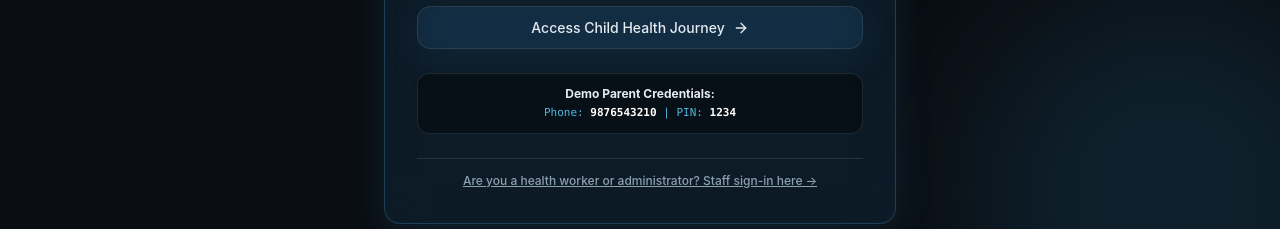
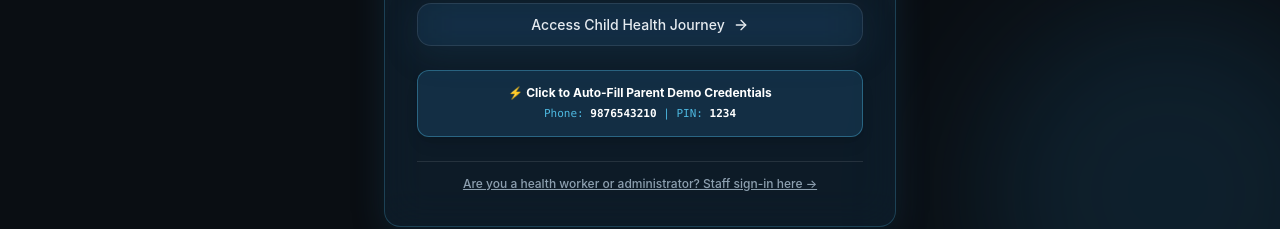
Before and after one commit to MasterKrutik/Cardiosentinal, a React app in the folder frontend/: page /family/login in a window 1280 px wide. Shown: the part 496-725 px from the top of the page. Built offline with nearby package versions, Linux system fonts and the light colour scheme; no server answers; the HTML template or start-up script is replaced by a standard one.

Commit message:
feat: enhance parent portal login with 1-click interactive demo credentials auto-fill

```diff
--- a/frontend/src/pages/FamilyLoginPage.jsx
+++ b/frontend/src/pages/FamilyLoginPage.jsx
@@ -211,10 +211,20 @@ export default function FamilyLoginPage() {
           </button>
         </form>
 
-        {/* Demo Credentials Styled Glass Pill */}
-        <div className="p-3 rounded-xl bg-black/40 border border-white/10 text-center text-xs text-[#8DA0B0] space-y-1">
-          <p className="font-bold text-[#E6EBF0]">{t.demoTitle}</p>
-          <p className="font-mono text-[11px] text-[#4EB8E0]">Phone: <span className="text-white font-bold">9876543210</span> | PIN: <span className="text-white font-bold">1234</span></p>
+        {/* Interactive 1-Click Demo Credentials Pill */}
+        <div
+          onClick={() => {
+            setPhoneNumber('9876543210');
+            setPin('1234');
+          }}
+          className="p-3.5 rounded-xl bg-[#2C7FB8]/20 hover:bg-[#2C7FB8]/35 border border-[#4EB8E0]/40 text-center text-xs text-[#8DA0B0] space-y-1.5 cursor-pointer transition-all hover:scale-[1.02] shadow-lg group"
+        >
+          <p className="font-bold text-white flex items-center justify-center gap-1.5 text-xs group-hover:text-[#4EB8E0]">
+            ⚡ Click to Auto-Fill Parent Demo Credentials
+          </p>
+          <p className="font-mono text-[11px] text-[#4EB8E0]">
+            Phone: <span className="text-white font-bold">9876543210</span> | PIN: <span className="text-white font-bold">1234</span>
+          </p>
         </div>
 
         {/* Staff Cross-Navigation Link */}
```
